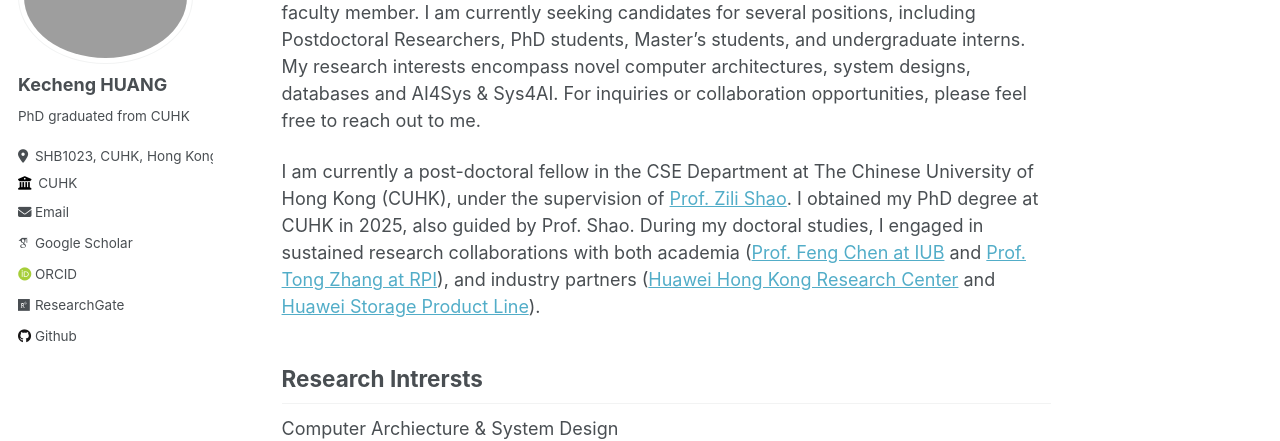
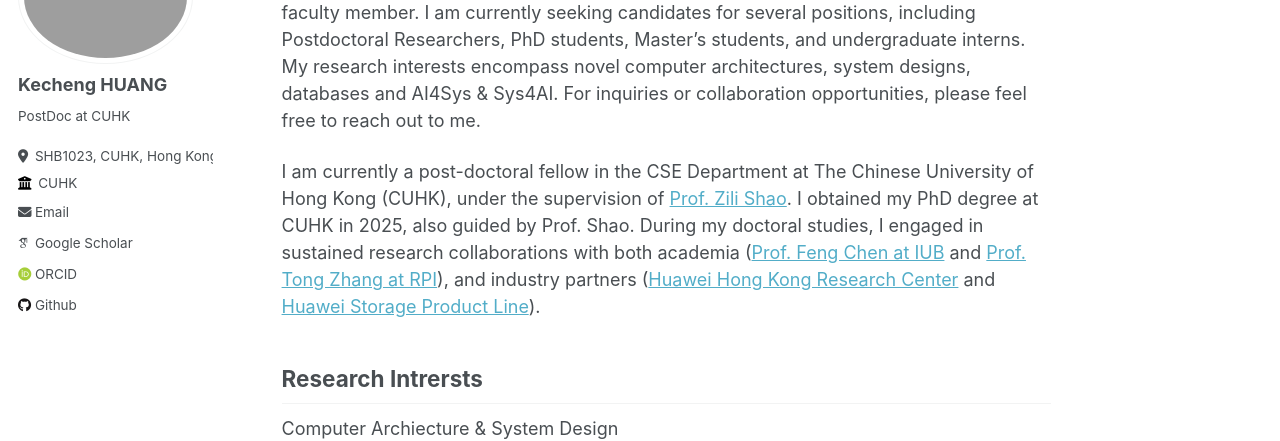
Before and after one commit to ericaloha/ericaloha.github.io, a Jekyll site: the page built from _pages/about.md, in a window 1280 px wide. Shown: the part 176-617 px from the top of the page. Built offline with Jekyll 4.4.1, drawn with Linux system fonts in a browser that asks for light colours; some web fonts are replaced.

Commit message:
Update _config.yml

```diff
--- a/_config.yml
+++ b/_config.yml
@@ -24,7 +24,7 @@ author:
   avatar           : "hkc-brief.png"
   name             : "Kecheng HUANG"
   pronouns         : # example: "he/his"
-  bio              : "PhD graduated from CUHK"
+  bio              : "PostDoc at CUHK"
   location         : "SHB1023, CUHK, Hong Kong"
   employer         : "CUHK"
   uri              : # URL
@@ -37,7 +37,7 @@ author:
   orcid            : "http://orcid.org/0009-0003-7204-0984"
   semantic         : # URL
   pubmed           : # URL
-  researchgate     : "https://www.researchgate.net/profile/Kecheng-Huang-2/research"
+  researchgate     : # URL
 
   # Repositories and software development
   bitbucket        : # Username - Update with your username on the site
```
